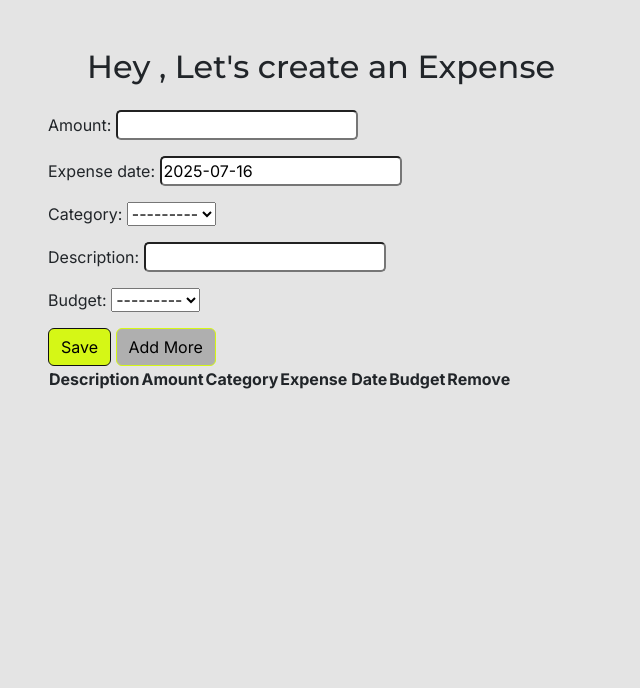
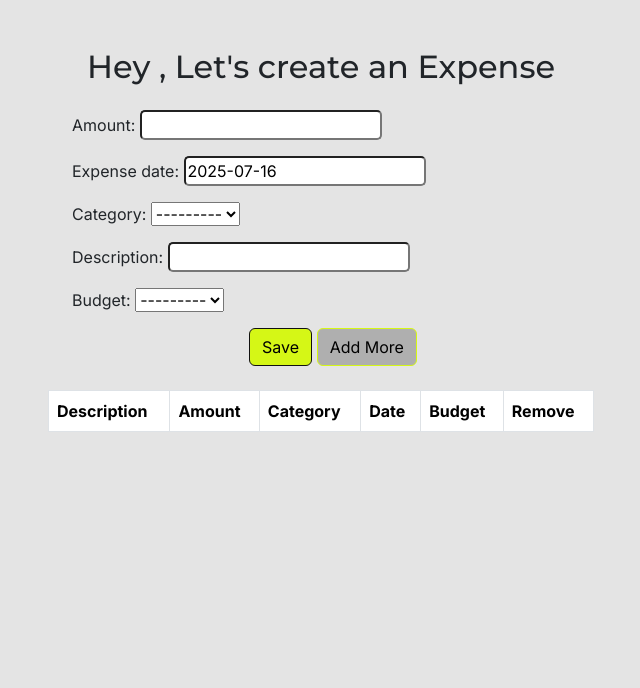
Before and after one commit to CoalTrain1618/MP_3_Xpenso, a Django app: page /finances/expense/add/ in a window 1280 px wide. Shown: the part 80-768 px from the top of the page, without its empty margins (319-959 px from the left). Run offline with Django 5.2, Linux system fonts and the light colour scheme; the visitor is signed in with stand-in values (Sample User, id 1); data that the repository does not hold is empty; some libraries are stand-ins or nearby versions.

Commit message:
Added budget's table and form design to expense page.

```diff
--- a/finances/templates/finances/expense_form.html
+++ b/finances/templates/finances/expense_form.html
@@ -10,30 +10,34 @@
     <div class="row justify-content-center align-items-center">
         <div class="col-12 col-md-8 col-lg-6">
             <h2 class="text-center mb-4">Hey {{ profile.user.username }}, Let's create an Expense</h2>
-            <form class="form" method="POST">
+            <form class="form ms-4" method="POST">
                 {% csrf_token %}
                 {{ form.as_p }}
+                <div class="text-center">
                     <button type="submit" name="save" class="btn btn-primary">Save</button>
                     <button type="submit" name="add_more" class="btn btn-secondary">Add More</button>
+                </div>
             </form>
-            <div>
-                <table>
+            <div class="table-responsive">
+                <table class="table table-striped table-bordered mt-4">
+                    <thead>
                         <tr>
-                        <!-- 'expense_date', 'amount', 'category', 'description', 'budget' -->
                             <th>Description</th>
                             <th>Amount</th>
                             <th>Category</th>
-                        <th>Expense Date</th>
+                            <th>Date</th>
                             <th>Budget</th>
                             <th>Remove</th>
                         </tr>
+                    </thead>
+                    <tbody>
                         {% for expense in expenses %}
                         <tr>
                             <td>{{ expense.description }}</td>
                             <td>{{ expense.amount }}</td>
                             <td>{{ expense.category.name }}</td>
                             <td>{{ expense.expense_date }}</td>
-                            <td>{{ expense.budget.get_month_display }}, {{ expense.budget.get_year_display }}</td>
+                            <td>{{ expense.budget.get_month_display }}, {{ expense.budget.year }}</td>
                             <td>
                                 <form method="POST" action="{% url 'delete_expense' expense.pk %}">
                                     {% csrf_token %}
@@ -42,6 +46,7 @@
                             </td>
                         </tr>
                         {% endfor %}
+                    </tbody>
                 </table>
             </div>
         </div>
```
Lines whose indentation alone changed are shown as unchanged.
